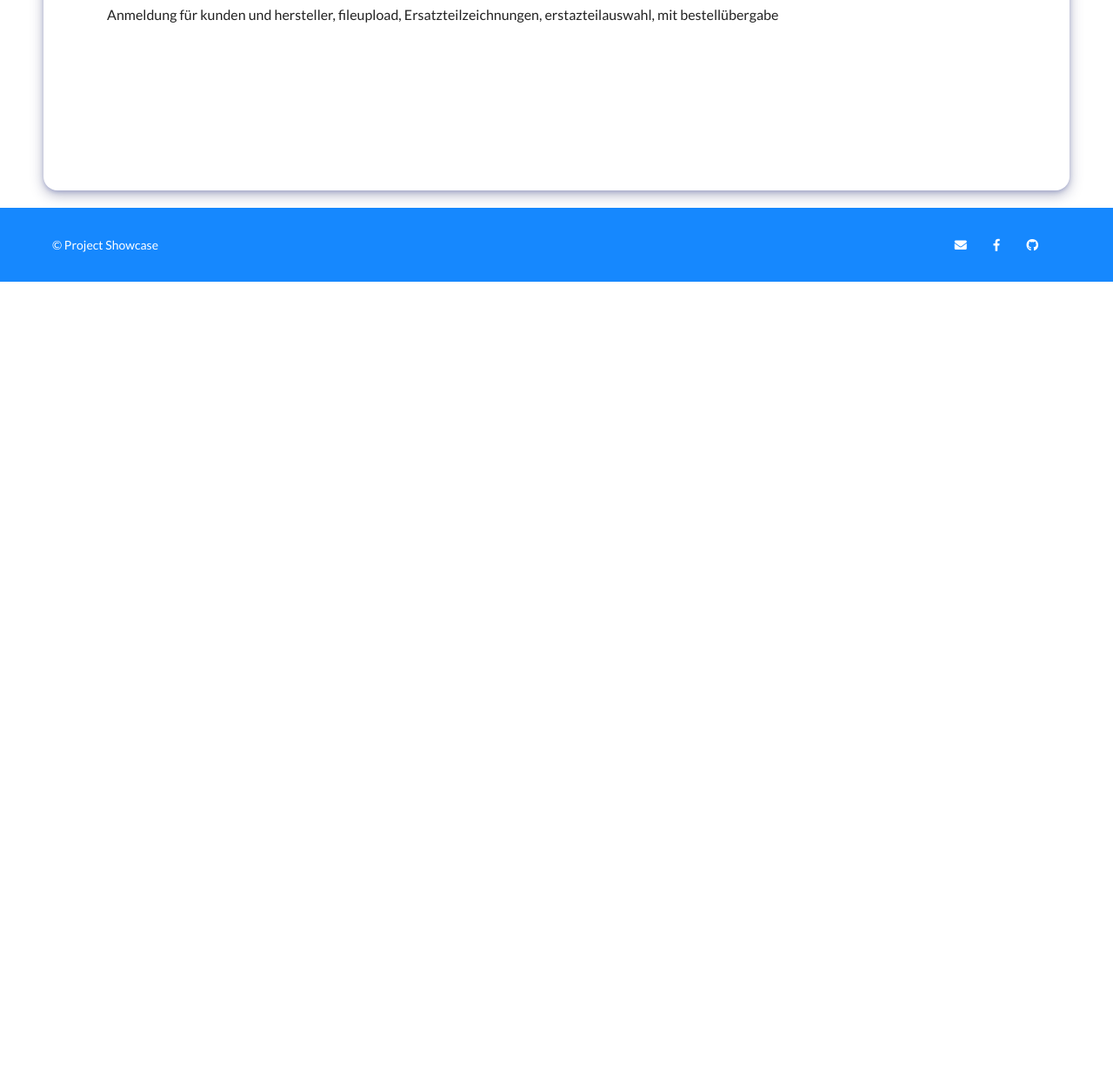
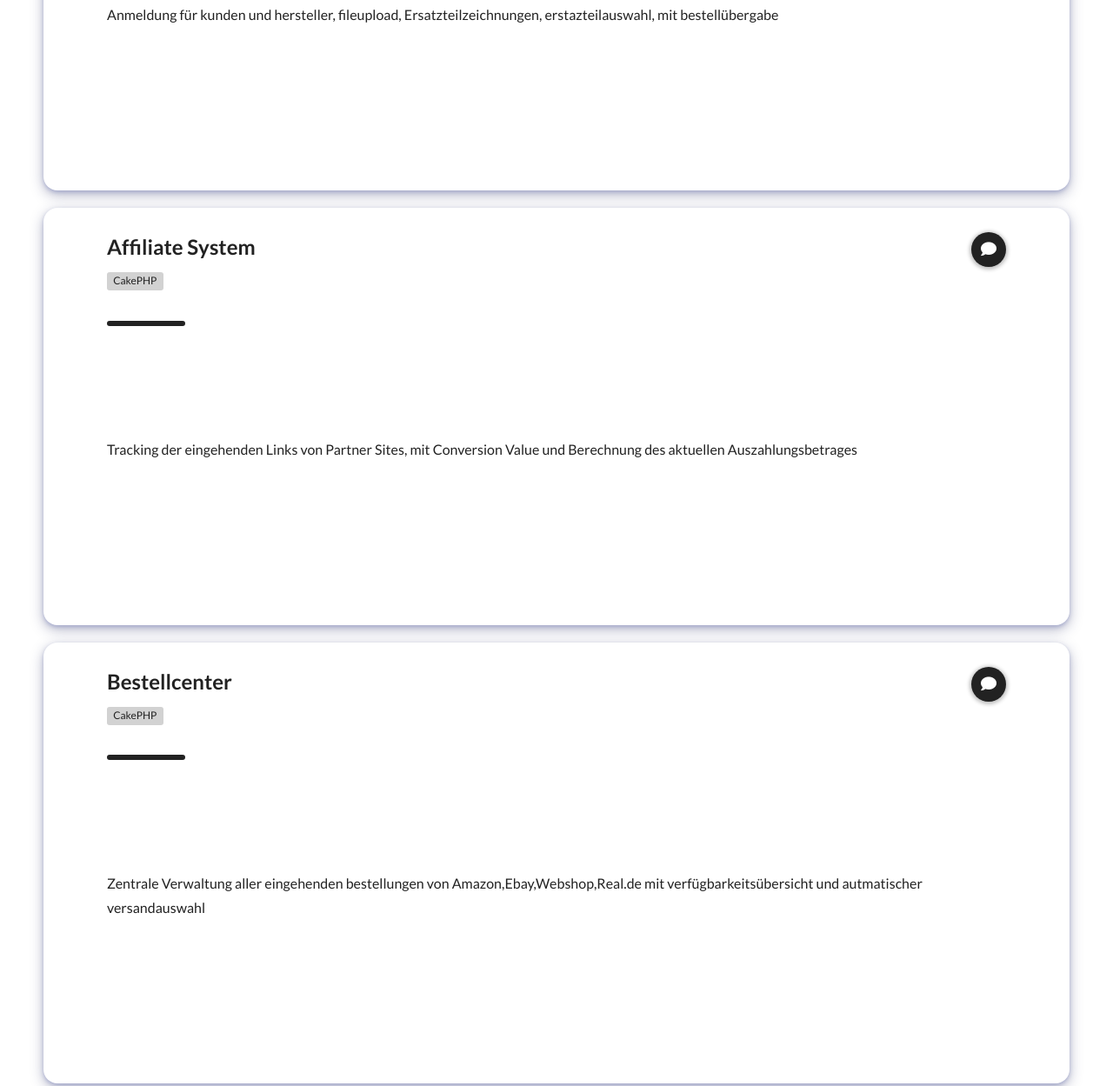
Before and after one commit to wolf4alpha/wolf4alpha.github.iold, a plain HTML site: page index.html in a window 1280 px wide. Shown: the part 1211-2460 px from the top of the page at 87% size. Before the commit the page ends 1535 px from the top, so only its background shows below. Drawn offline with nearby package versions, Linux system fonts and the light colour scheme.

Commit message:
Update index.html

```diff
--- a/index.html
+++ b/index.html
@@ -1,12 +1,12 @@
 <!DOCTYPE html>
 <html lang="de">
     <head>
-        <title>Rene FRitsche | Project Showcase
+        <title>Rene Fritsche | Portfolio
         </title>
         <meta charset="utf-8">
         <meta name="viewport" content="width=device-width,initial-scale=1,maximum-scale=1,user-scalable=no,shrink-to-fit=no">
         <meta http-equiv="X-UA-Compatible" content="IE=edge">
-        <meta name="description" content="Check out the project showcase of Rene Fritsche, Full Stack Web Developer.">
+        <meta name="description" content="Check out the Portfolio of Rene Fritsche, Full-Stack Web Developer">
         <meta name="author" content="Rene Fritsche">
         <meta name="keywords" content="portfolio,showcase,project,projects,webpage,website,developers,mobile,web,native">
         <meta name="robots" content="index, follow">
@@ -141,6 +141,63 @@
                                     </div>
                                 </div>
                             </section>
+                             <section style="color:#222222;background-blend-mode:lighten;background:linear-gradient(90deg, rgba(0,0,0,0.35) 0%, rgba(255,255,255,0.35) 100%), #ffffff" class="default-project card ">
+                                <div class="default-project-wrapper">
+                                    <div class="project-data">
+                                        <div class="project-metadata">
+                                            <div class="project-info">
+                                                <h3 class="project-title">Affiliate System</h3>
+                                                <h4 class="project-tag" style="font-smoothing:auto">
+                                                    <span>
+                                                        <span style="background-color:rgba(34, 34, 34, 0.2);color:#222222" class="label label-default">CakePHP
+                                                        </span>
+                                                    </span></h4>
+                                            </div>
+                                            <div class="project-connections">
+                                                <button style="background-color:#222222;color:#ffffff" type="button" class="give-feedback-btn btn btn-default">
+                                                    <i class="fas fa-comment"></i>
+                                                </button>
+                                            </div>
+                                        </div>
+                                        <hr class="project-metadata-divider" style="border-color:#222222"/>
+                                        <div class="description-wrapper">
+                                            <div class="markdown">
+                                                <p>Tracking der eingehenden Links von Partner Sites, mit Conversion Value und Berechnung des aktuellen Auszahlungsbetrages
+                                                </p>
+                                            </div>
+                                        </div>
+                                    </div>
+                                </div>
+                            </section>
+
+                             <section style="color:#222222;background-blend-mode:lighten;background:linear-gradient(90deg, rgba(0,0,0,0.35) 0%, rgba(255,255,255,0.35) 100%), #ffffff" class="default-project card ">
+                                <div class="default-project-wrapper">
+                                    <div class="project-data">
+                                        <div class="project-metadata">
+                                            <div class="project-info">
+                                                <h3 class="project-title">Bestellcenter</h3>
+                                                <h4 class="project-tag" style="font-smoothing:auto">
+                                                    <span>
+                                                        <span style="background-color:rgba(34, 34, 34, 0.2);color:#222222" class="label label-default">CakePHP
+                                                        </span>
+                                                    </span></h4>
+                                            </div>
+                                            <div class="project-connections">
+                                                <button style="background-color:#222222;color:#ffffff" type="button" class="give-feedback-btn btn btn-default">
+                                                    <i class="fas fa-comment"></i>
+                                                </button>
+                                            </div>
+                                        </div>
+                                        <hr class="project-metadata-divider" style="border-color:#222222"/>
+                                        <div class="description-wrapper">
+                                            <div class="markdown">
+                                                <p>Zentrale Verwaltung aller eingehenden bestellungen von Amazon,Ebay,Webshop,Real.de mit verfügbarkeitsübersicht und autmatischer versandauswahl
+                                                </p>
+                                            </div>
+                                        </div>
+                                    </div>
+                                </div>
+                            </section>
                         </div>
                     </div>
                 </div>
```
